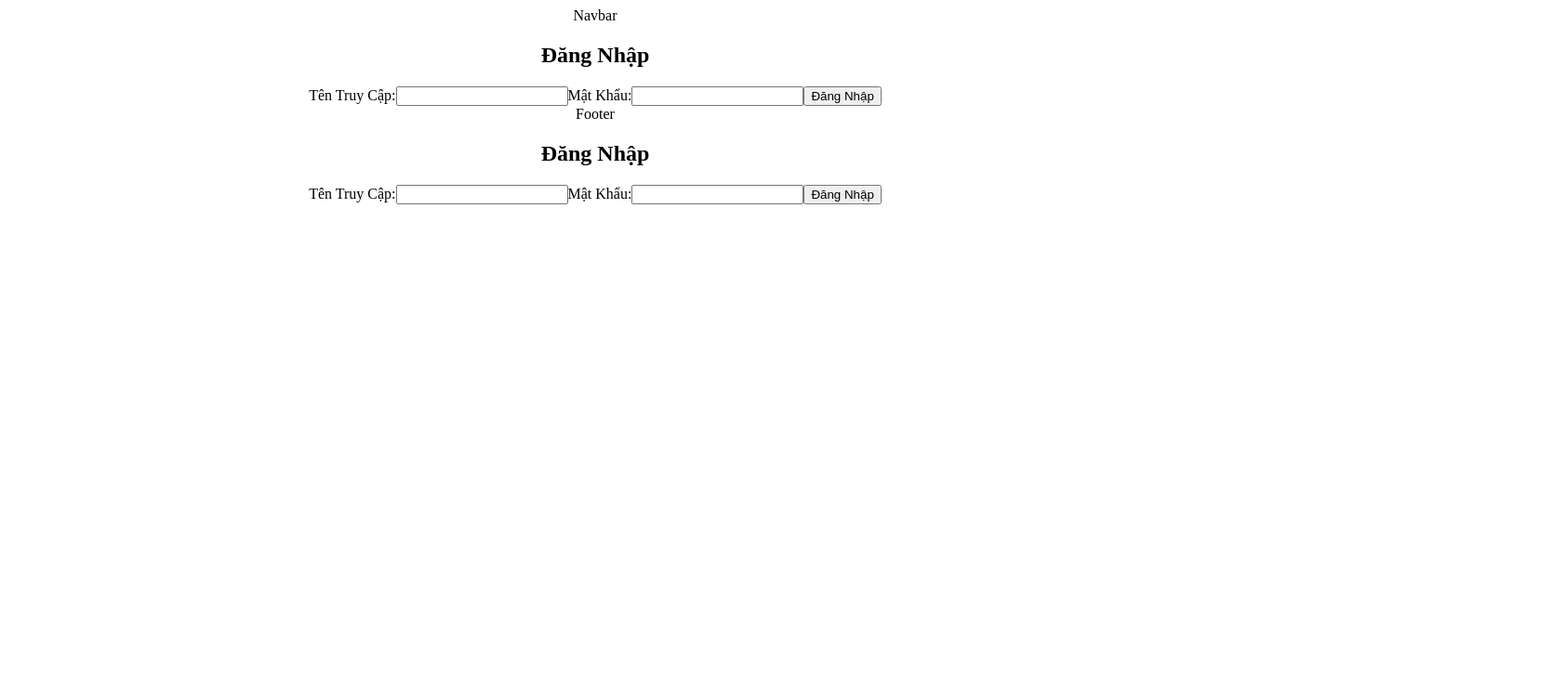
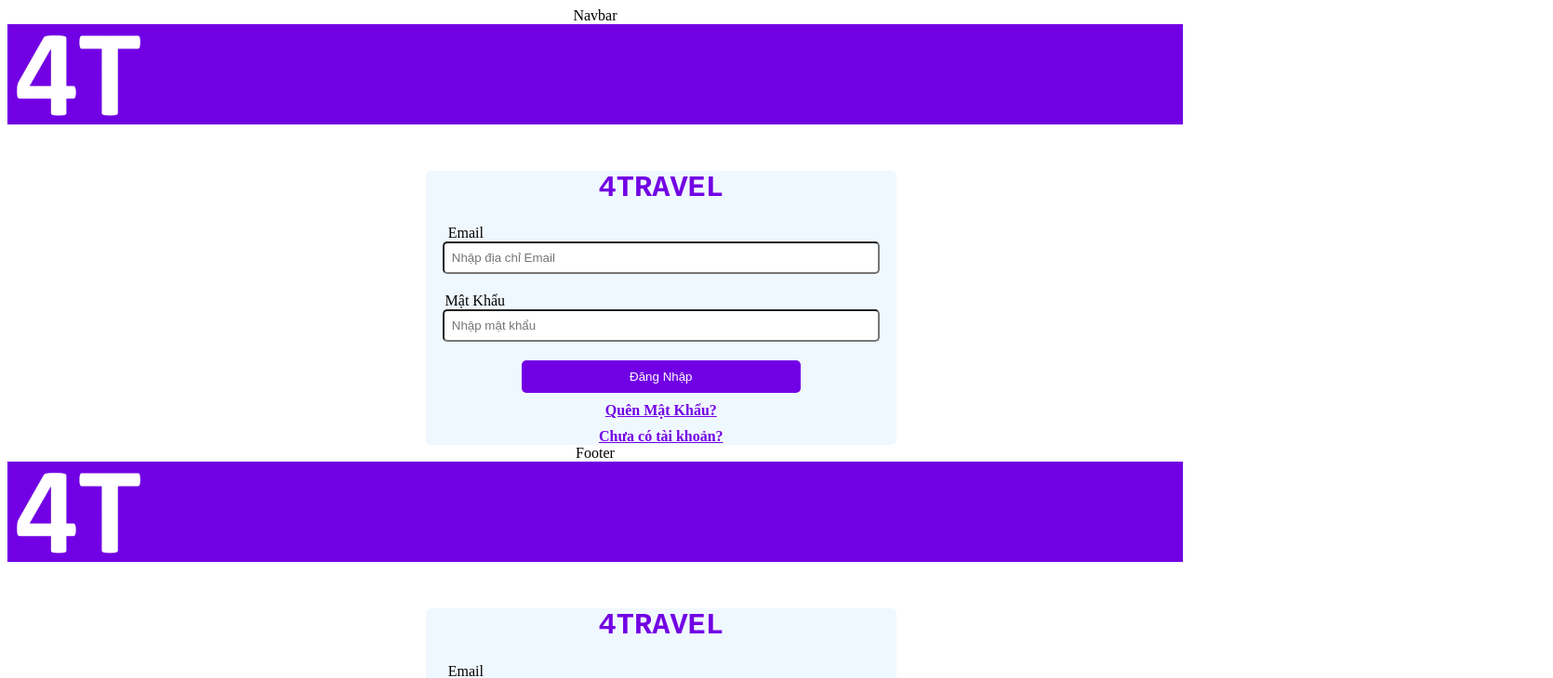
Before and after one commit to pt-tu/4Travel, a React (Create React App) app: page /dang-nhap in a window 1280 px wide. Shown: the top 730 px of the page at 93% size, 1670 px wide, since content can reach past the window. Built offline with nearby package versions, Linux system fonts and the light colour scheme.

Commit message:
adjusting Login Page

```diff
--- a/src/pages/Task1/Login.tsx
+++ b/src/pages/Task1/Login.tsx
@@ -1,20 +1,57 @@
-import React from 'react';
+import React from "react";
+import '../Task1/Style.css';
+import logo4T from '../Task1/logo4T.png';
 
-const Login = () => {
-    return (
-        <div className="login-container">
-            <form className="login-form">
-                <h2>Đăng Nhập</h2>
-                <label htmlFor="username">Tên Truy Cập:</label>
-                <input type="text" id="username" name="username" />
+export default function Login() {
+  return (
+    <div className="LoginPage">
+      <header className="Background">
+        <img
+          src= {logo4T}
+          alt="Logo"
+          className="LogoImg"
+        />
+      </header>
 
-                <label htmlFor="password">Mật Khẩu:</label>
-                <input type="password" id="password" name="password" />
+      <main className="MainForm">
 
-                <button type="submit">Đăng Nhập</button>
-            </form>
+        <div className="LoginField">
+        <h1 className="H1Travel">4TRAVEL</h1>
+
+          <label className="LabelEmail">
+            <span className="SpanEmail">Email</span>
+            <div></div>
+            <input
+              type="email"
+              className="InputEmail"
+              placeholder="Nhập địa chỉ Email"
+            />
+          </label>
+
+          <label className="LabelPassword">
+            <span className="SpanPassword">Mật Khẩu</span>
+            <div></div>
+            <input
+              type="password"
+              className="InputPassword"
+              placeholder="Nhập mật khẩu"
+            />
+          </label>
+
+        <button
+          className="BtnLogin">
+          Đăng Nhập
+        </button>
+
+        <div className="ForgotPass">
+          <a href="#" className="anchorForgotPass">Quên Mật Khẩu?</a>
         </div>
-    );
-};
+        <div>
+        <a href="#" className="anchorHaventHaveUsername">Chưa có tài khoản?</a>
+        </div>
 
-export default Login;
+        </div>
+      </main>
+    </div>
+  );
+}
--- a/src/pages/Task1/SignUp.tsx
+++ b/src/pages/Task1/SignUp.tsx
@@ -1,7 +1,10 @@
 import React from "react";
+import '../Task1/Style.css'
 
-function SignUp() {
-  return <div>SignUp</div>;
+export default function Component() {
+  return (
+    <div>
+
+    </div>
+  );
 }
-
-export default SignUp;
--- a/src/pages/Task1/Style.css
+++ b/src/pages/Task1/Style.css
@@ -1,15 +1,46 @@
-.login-container {
-    display: flex;
-    justify-content: center;
-    align-items: center;
-    height: 100vh;
+.Background{
+    background-color: #7200E4;
+    width: 100%;
 }
 
-.login-form {
-    border: 1px solid #ccc;
-    padding: 20px;
+.LogoImg{
+    margin-right: 1500px;
+}
+
+.H1Travel{
+    font-family: 'Courier New', Courier, monospace;
+    font-weight: bold;
+}
+
+.LoginField{
+    width: 40%;
     border-radius: 5px;
-    width: 300px;
+    background-color: aliceblue;
+    margin-left: 450px;
+    margin-top: 50px;
+}
+
+.SpanEmail{
+    margin-right: 420px;
+}
+
+.ForgotPass{
+    margin-top: 10px;
+    margin-bottom: 10px;
+}
+
+.anchorForgotPass{
+    color: #7200E4;
+    font-weight: bold;
+}
+
+.anchorHaventHaveUsername{
+    color: #7200E4;
+    font-weight: bold;
+}
+
+h1 {
+    color: #7200E4;
 }
 
 h2 {
@@ -18,22 +49,27 @@ h2 {
 
 label {
     display: block;
-    margin-bottom: 5px;
+    margin-bottom: 10px;
+}
+
+span {
+margin-right:400px;
 }
 
 input {
-    width: 100%;
+    width: 450px;
     padding: 8px;
     margin-bottom: 10px;
+    border-radius: 5px;
 }
 
 button {
-    width: 100%;
+    width: 300px;
     padding: 10px;
-    background-color: #007bff;
+    background-color: #7200E4;
     color: white;
     border: none;
-    border-radius: 3px;
+    border-radius: 5px;
     cursor: pointer;
 }
 
```
Also changed, not shown: src/App.css (line endings or trailing spaces), src/pages/Task1/logo4T.png (added).
